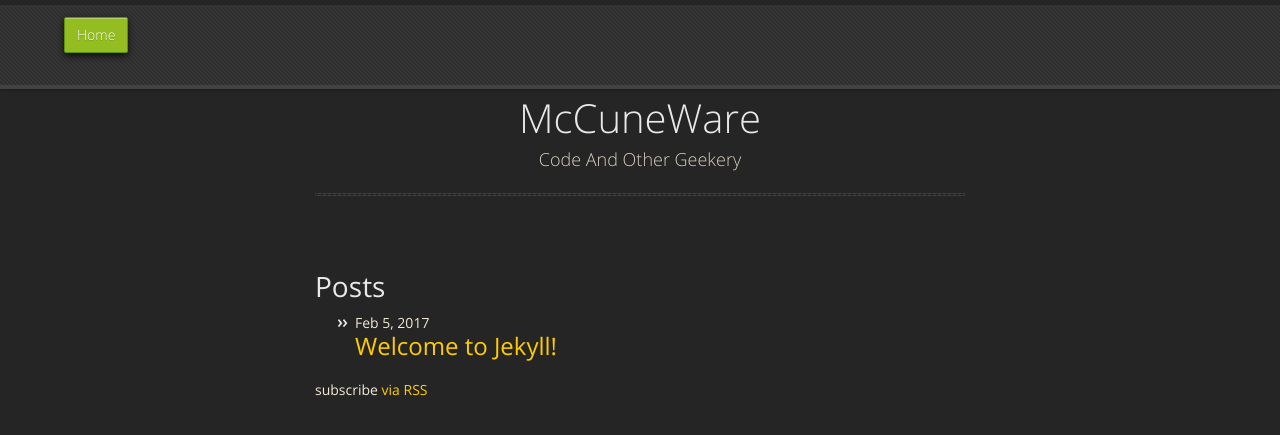
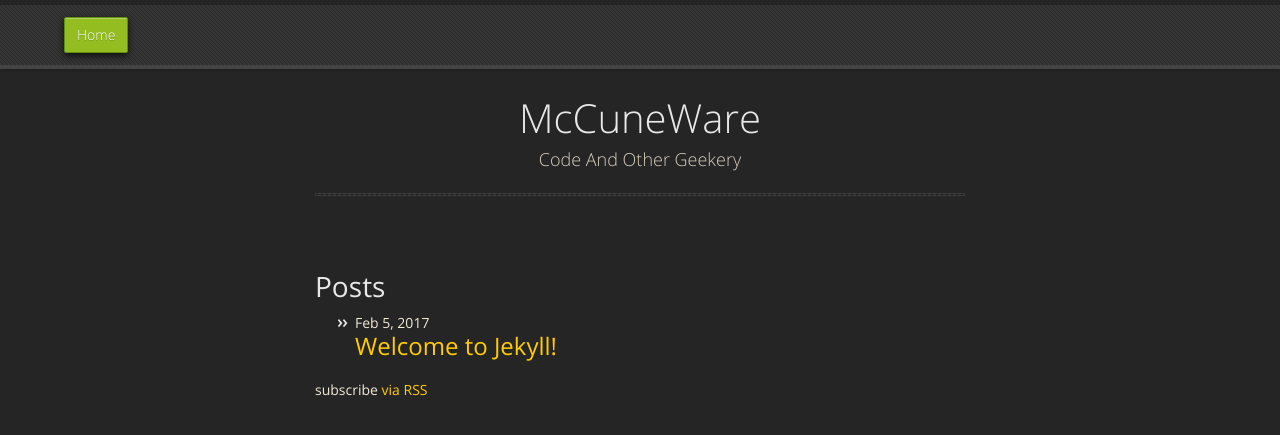
Before and after one commit to mccuneware/mccuneware.github.io, a Jekyll site: the page built from index.md, in a window 1280 px wide. Shown: the top 435 px of the page. Built offline with Jekyll 4.4.1, drawn with Linux system fonts in a browser that asks for light colours; nearby versions of some CDN libraries.

Commit message:
Fixed nav

```diff
--- a/_sass/jekyll-theme-midnight.scss
+++ b/_sass/jekyll-theme-midnight.scss
@@ -158,7 +158,7 @@
   z-index: 100;
   left:0;
   top: 5px;
-  height: 80px;
+  height: 60px;
   width: 100%;
   position: fixed;
   background: url(../images/nav-bg.gif) #353535;
@@ -171,6 +171,7 @@
     padding: 0 10px;
 /*     background: blue; */
     /* margin: 6px auto; */
+    padding: 5px auto 5px;
     margin: 5px auto 5px;
     width: 90%;
 
```
